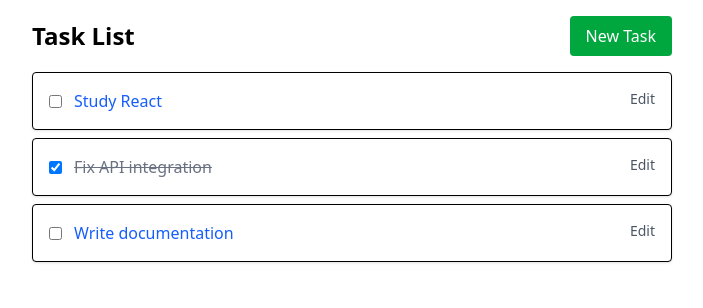
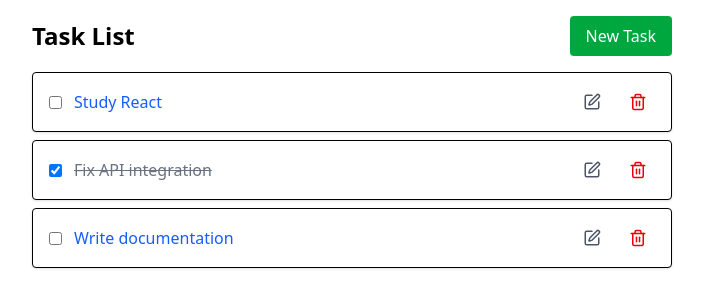
Before and after one commit to edercirino/task-dashboard, a React (Vite) app: page /tasks in a window 1280 px wide. Shown: the top 308 px of the page, without its empty margins (288-991 px from the left). Built offline with nearby package versions, Linux system fonts and the light colour scheme.

Commit message:
Style: Icons on task list

```diff
--- a/package.json
+++ b/package.json
@@ -11,6 +11,7 @@
   },
   "dependencies": {
     "@tailwindcss/vite": "^4.1.5",
+    "lucide-react": "^0.508.0",
     "react": "^19.1.0",
     "react-dom": "^19.1.0",
     "react-router-dom": "^6.30.0",
--- a/src/pages/TaskListPage.jsx
+++ b/src/pages/TaskListPage.jsx
@@ -1,5 +1,6 @@
 import React from "react";
 import { Link } from "react-router-dom";
+import { Edit, Trash2 } from "lucide-react";
 
 const initialTasks = [
   { id: 1, title: "Study React", completed: false },
@@ -16,6 +17,13 @@ const TaskListPage = () => {
         task.id === id ? { ...task, completed: !task.completed } : task
       )
     );
+  };
+
+  const deleteTask = (id) => {
+    const confirmed = window.confirm("Are you sure you want delete this task?");
+    if (confirmed) {
+      setTasks((prevTasks) => prevTasks.filter((task) => task.id !== id));
+    }
   };
 
   return (
@@ -52,12 +60,22 @@ const TaskListPage = () => {
               </Link>
             </div>
 
-            <Link
-              to={`/tasks/${tasks.id}/edit`}
-              className="text-sm text-gray-600 hover:underline"
-            >
-              Edit
-            </Link>
+            <div className="flex gap-3 text-sm">
+              <Link
+                to={`/tasks/${tasks.id}/edit`}
+                className="px-2 py-1 rounded text-gray-600 hover:underline"
+                title="Edit Task"
+              >
+                <Edit size={18} />
+              </Link>
+              <button
+                onClick={() => deleteTask(task.id)}
+                className="px-2 py-1 rounded text-red-600 hover:underline"
+                title="Delete"
+              >
+                <Trash2 size={18} />
+              </button>
+            </div>
           </li>
         ))}
       </ul>
```
Also changed, not shown: 1 other file (tests, documents, lock files or other folders).
